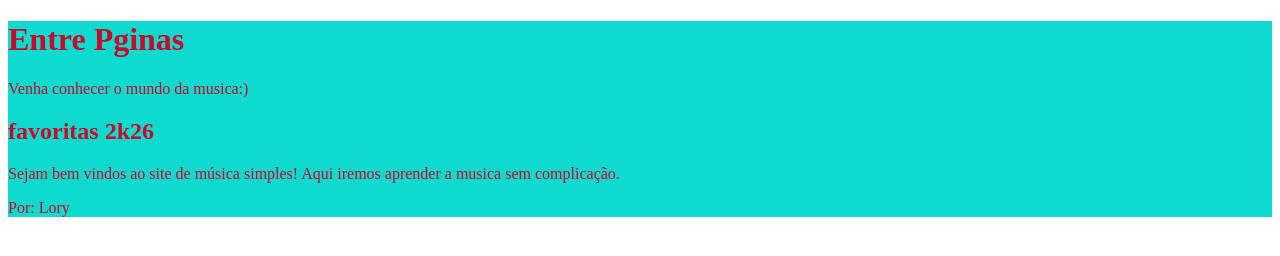
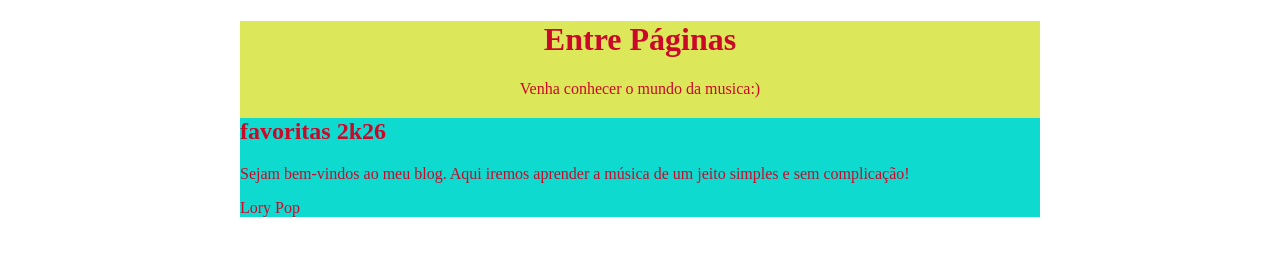
Before and after one commit to lorenasantosgonzaga-jpg/Site-1-ADM-2-Trimestre-, a plain HTML site: page index.html in a window 1280 px wide. Drawn offline with Linux system fonts and the light colour scheme.

Commit message:
ajustamos as bordas e as margens

```diff
--- a/index.html
+++ b/index.html
@@ -3,11 +3,22 @@
 <head>
 <meta charset="UTF-8">
 <meta name="viewport" content="width=device-width, initial-scale=1.0">
-<title>Meu site</title>
+<title>Meu blog</title>
 <style>
         header{
+            background-color: rgb(220, 232, 90);
+            color: rgb(204, 8, 41);
+            text-align: center;
+            max-width: 800px;
+            margin: 0 auto;
+        }
+        main{
             background-color: rgb(15, 218, 208);
             color: rgb(204, 8, 41);
+            text-align:left;
+            max-width: 800px;
+            margin: 0 auto;
+
         }
 
 </style>
@@ -15,15 +26,16 @@
 </head>
 <body>
     <header>
-    <h1>Entre Pginas</h1>
+    <h1>Entre Páginas</h1>
     <p>Venha conhecer o mundo da musica:)</p>
     <header>
 
         <main>
     <h2>favoritas 2k26</h2>
-    <p>Sejam bem vindos ao site de música simples!
-         Aqui iremos aprender a musica sem complicação.</p>
-    <p>Por: Lory</p>
+    <p>Sejam bem-vindos ao meu blog.
+
+         Aqui iremos aprender a música de um jeito simples e sem complicação!</p>
+    <p>Lory Pop</p>
     </main>
 
 </body>
```
